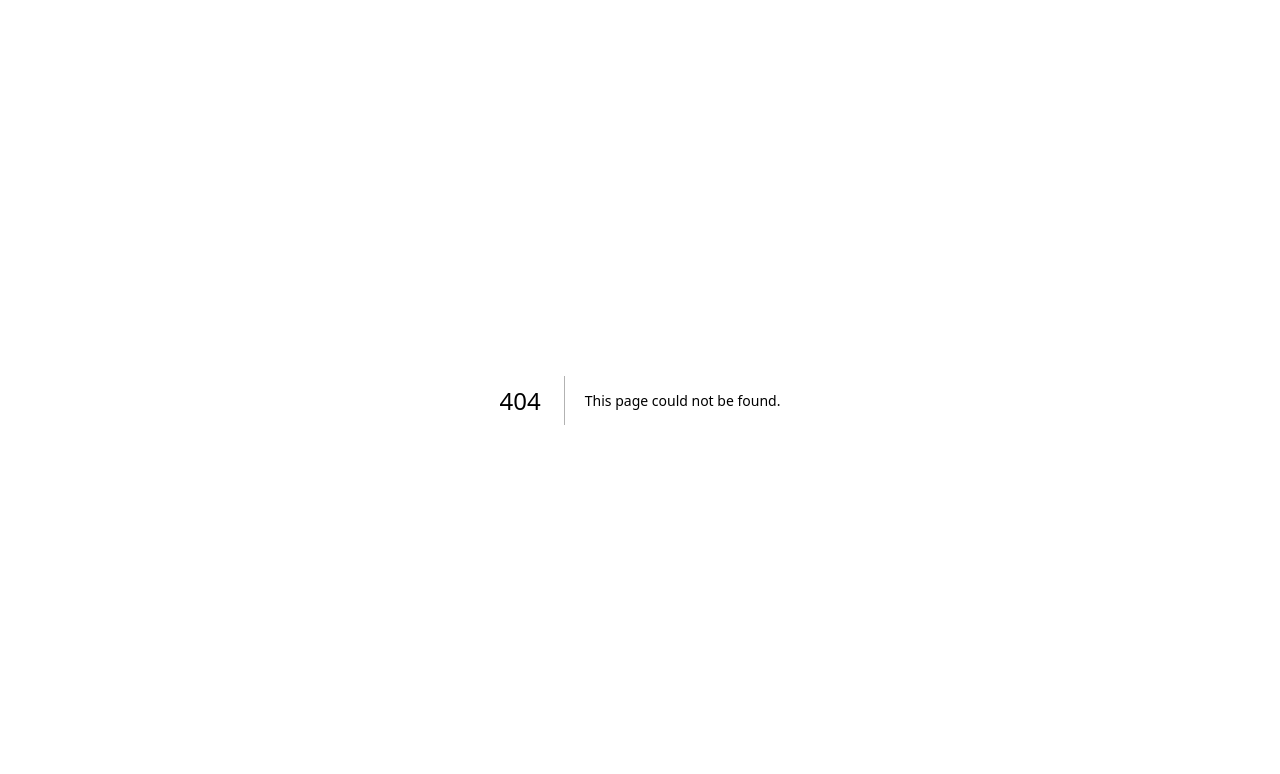
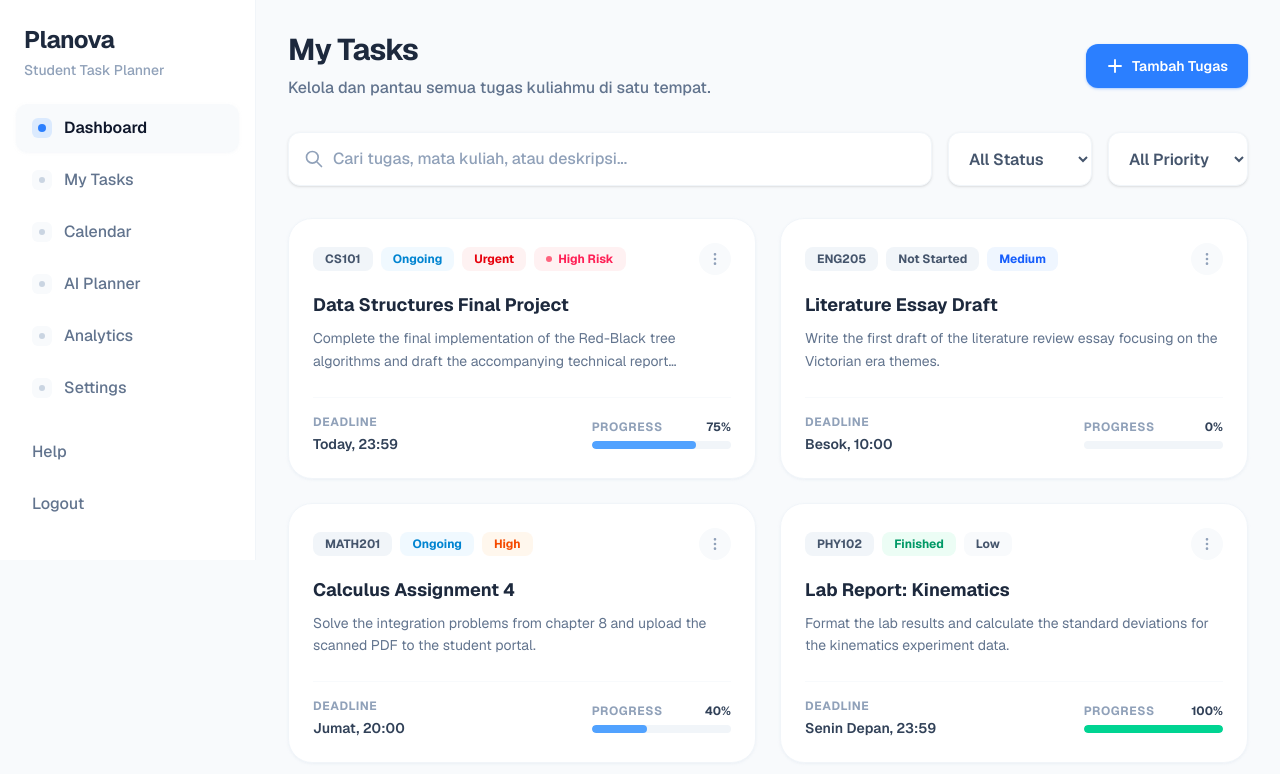
Before and after one commit to Ctiaqis/Planova, a Next.js app: page /my-tasks in a window 1280 px wide. Before the commit this address had no page. Shown: the top 774 px of the page. Built offline with nearby package versions, Linux system fonts and the light colour scheme.

Commit message:
feat: implement task management dashboard with filtering and task cards

```diff
--- /dev/null
+++ b/src/app/my-tasks/page.tsx
@@ -0,0 +1,103 @@
+import { Sidebar } from '@/components/sidebar';
+import { TaskFilter } from '@/components/task-filter';
+import { TaskCard } from '@/components/task-card';
+
+export default function MyTasks() {
+  const dummyTasks = [
+    {
+      id: 1,
+      courseCode: 'CS101',
+      title: 'Data Structures Final Project',
+      description: 'Complete the final implementation of the Red-Black tree algorithms and draft the accompanying technical report explaining the time complexities.',
+      priority: 'Urgent',
+      status: 'Ongoing',
+      risk: 'High Risk',
+      deadline: 'Today, 23:59',
+      progress: 75,
+    },
+    {
+      id: 2,
+      courseCode: 'ENG205',
+      title: 'Literature Essay Draft',
+      description: 'Write the first draft of the literature review essay focusing on the Victorian era themes.',
+      priority: 'Medium',
+      status: 'Not Started',
+      deadline: 'Besok, 10:00',
+      progress: 0,
+    },
+    {
+      id: 3,
+      courseCode: 'MATH201',
+      title: 'Calculus Assignment 4',
+      description: 'Solve the integration problems from chapter 8 and upload the scanned PDF to the student portal.',
+      priority: 'High',
+      status: 'Ongoing',
+      deadline: 'Jumat, 20:00',
+      progress: 40,
+    },
+    {
+      id: 4,
+      courseCode: 'PHY102',
+      title: 'Lab Report: Kinematics',
+      description: 'Format the lab results and calculate the standard deviations for the kinematics experiment data.',
+      priority: 'Low',
+      status: 'Finished',
+      deadline: 'Senin Depan, 23:59',
+      progress: 100,
+    },
+    {
+      id: 5,
+      courseCode: 'CS102',
+      title: 'Web Dev Portfolio',
+      description: 'Create a responsive portfolio website using React and Tailwind CSS. Deploy to Vercel.',
+      priority: 'Medium',
+      status: 'Ongoing',
+      deadline: '15 Okt, 12:00',
+      progress: 60,
+    }
+  ];
+
+  return (
+    <div className="flex min-h-screen bg-slate-50">
+      <Sidebar />
+
+      <main className="flex-1 flex flex-col h-screen overflow-hidden">
+        <div className="flex-1 overflow-y-auto px-8 pb-12 pt-8">
+
+          <div className="flex flex-col sm:flex-row sm:items-center justify-between gap-4 mb-8">
+            <div>
+              <h1 className="text-3xl font-bold text-slate-800 tracking-tight">My Tasks</h1>
+              <p className="text-slate-500 mt-2 font-medium">Kelola dan pantau semua tugas kuliahmu di satu tempat.</p>
+            </div>
+
+            <button className="flex items-center justify-center gap-2 px-5 py-3 bg-blue-500 hover:bg-blue-600 text-white rounded-xl text-sm font-semibold shadow-sm shadow-blue-500/30 transition-colors">
+              <svg xmlns="http://www.w3.org/2000/svg" width="18" height="18" fill="none" viewBox="0 0 24 24" stroke="currentColor" strokeWidth="2.5">
+                <path strokeLinecap="round" strokeLinejoin="round" d="M12 4v16m8-8H4" />
+              </svg>
+              Tambah Tugas
+            </button>
+          </div>
+
+          <TaskFilter />
+
+          <div className="grid grid-cols-1 lg:grid-cols-2 gap-6">
+            {dummyTasks.map((task) => (
+              <TaskCard
+                key={task.id}
+                courseCode={task.courseCode}
+                title={task.title}
+                description={task.description}
+                priority={task.priority}
+                status={task.status}
+                risk={task.risk}
+                deadline={task.deadline}
+                progress={task.progress}
+              />
+            ))}
+          </div>
+
+        </div>
+      </main>
+    </div>
+  );
+}
--- /dev/null
+++ b/src/components/task-card.tsx
@@ -0,0 +1,84 @@
+interface TaskCardProps {
+  courseCode: string;
+  title: string;
+  description: string;
+  priority: string;
+  status: string;
+  risk?: string;
+  deadline: string;
+  progress: number;
+}
+
+export function TaskCard({ courseCode, title, description, priority, status, risk, deadline, progress }: TaskCardProps) {
+  const getStatusColor = (status: string) => {
+    switch (status) {
+      case 'Not Started': return 'bg-slate-100 text-slate-600';
+      case 'Ongoing': return 'bg-sky-50 text-sky-600';
+      case 'Finished': return 'bg-emerald-50 text-emerald-600';
+      default: return 'bg-slate-100 text-slate-600';
+    }
+  };
+
+  const getPriorityColor = (priority: string) => {
+    switch (priority) {
+      case 'Urgent': return 'bg-red-50 text-red-600';
+      case 'High': return 'bg-orange-50 text-orange-600';
+      case 'Medium': return 'bg-blue-50 text-blue-600';
+      case 'Low': return 'bg-slate-50 text-slate-600';
+      default: return 'bg-slate-50 text-slate-600';
+    }
+  };
+
+  return (
+    <div className="bg-white rounded-3xl p-6 shadow-sm shadow-slate-200/40 border border-slate-100 flex flex-col gap-4 relative overflow-hidden transition-all hover:shadow-md group">
+      <div className="flex flex-wrap items-center justify-between gap-2">
+        <div className="flex flex-wrap gap-2">
+          <span className="px-3 py-1 bg-slate-100 text-slate-600 rounded-lg text-xs font-bold">{courseCode}</span>
+          <span className={`px-3 py-1 rounded-lg text-xs font-bold ${getStatusColor(status)}`}>
+            {status}
+          </span>
+          <span className={`px-3 py-1 rounded-lg text-xs font-bold ${getPriorityColor(priority)}`}>
+            {priority}
+          </span>
+          {risk && (
+            <span className="px-3 py-1 bg-rose-50 text-rose-500 rounded-lg text-xs font-bold flex items-center gap-1.5">
+              <span className="w-1.5 h-1.5 rounded-full bg-rose-400"></span>
+              {risk}
+            </span>
+          )}
+        </div>
+
+        <button className="w-8 h-8 rounded-full bg-slate-50 hover:bg-slate-100 flex items-center justify-center text-slate-400 transition-colors">
+          <svg xmlns="http://www.w3.org/2000/svg" width="16" height="16" fill="none" viewBox="0 0 24 24" stroke="currentColor" strokeWidth="2">
+            <path strokeLinecap="round" strokeLinejoin="round" d="M12 5v.01M12 12v.01M12 19v.01M12 6a1 1 0 110-2 1 1 0 010 2zm0 7a1 1 0 110-2 1 1 0 010 2zm0 7a1 1 0 110-2 1 1 0 010 2z" />
+          </svg>
+        </button>
+      </div>
+
+      <div>
+        <h3 className="text-lg font-bold text-slate-800">{title}</h3>
+        <p className="text-sm text-slate-500 mt-2 leading-relaxed line-clamp-2">{description}</p>
+      </div>
+
+      <div className="flex flex-col sm:flex-row sm:items-center justify-between mt-2 pt-4 border-t border-slate-50 gap-4">
+        <div className="flex flex-col gap-1 w-full sm:w-auto">
+          <span className="text-xs text-slate-400 font-bold uppercase tracking-wider">Deadline</span>
+          <span className="text-sm font-semibold text-slate-700">{deadline}</span>
+        </div>
+
+        <div className="flex flex-col gap-1.5 w-full sm:w-1/2 md:w-1/3">
+          <div className="flex justify-between items-end">
+            <span className="text-xs text-slate-400 font-bold uppercase tracking-wider">Progress</span>
+            <span className="text-xs font-bold text-slate-700">{progress}%</span>
+          </div>
+          <div className="h-2 w-full bg-slate-100 rounded-full overflow-hidden">
+            <div
+              className={`h-full rounded-full transition-all duration-500 ${progress === 100 ? 'bg-emerald-400' : 'bg-blue-400'}`}
+              style={{ width: `${progress}%` }}
+            ></div>
+          </div>
+        </div>
+      </div>
+    </div>
+  );
+}
--- /dev/null
+++ b/src/components/task-filter.tsx
@@ -0,0 +1,39 @@
+export function TaskFilter() {
+  return (
+    <div className="flex flex-col xl:flex-row gap-4 mb-8">
+      {/* Search Bar */}
+      <div className="relative flex-1">
+        <div className="absolute inset-y-0 left-0 pl-4 flex items-center pointer-events-none">
+          <svg xmlns="http://www.w3.org/2000/svg" className="h-5 w-5 text-slate-400" fill="none" viewBox="0 0 24 24" stroke="currentColor" strokeWidth={2}>
+            <path strokeLinecap="round" strokeLinejoin="round" d="M21 21l-6-6m2-5a7 7 0 11-14 0 7 7 0 0114 0z" />
+          </svg>
+        </div>
+        <input
+          type="text"
+          placeholder="Cari tugas, mata kuliah, atau deskripsi..."
+          className="w-full pl-11 pr-4 py-3.5 bg-white border border-slate-100 rounded-xl shadow-sm focus:outline-none focus:ring-2 focus:ring-blue-400/50 text-slate-700 font-medium placeholder-slate-400 transition-shadow"
+        />
+      </div>
+
+      <div className="flex flex-wrap sm:flex-nowrap gap-4">
+        {/* Status Filter */}
+        <select className="flex-1 sm:flex-none bg-white border border-slate-100 rounded-xl px-4 py-3.5 text-slate-600 font-semibold shadow-sm focus:outline-none focus:ring-2 focus:ring-blue-400/50 cursor-pointer min-w-[140px]">
+          <option value="All">All Status</option>
+          <option value="Not Started">Not Started</option>
+          <option value="Ongoing">Ongoing</option>
+          <option value="Finished">Finished</option>
+          <option value="High Risk">High Risk</option>
+        </select>
+
+        {/* Priority Filter */}
+        <select className="flex-1 sm:flex-none bg-white border border-slate-100 rounded-xl px-4 py-3.5 text-slate-600 font-semibold shadow-sm focus:outline-none focus:ring-2 focus:ring-blue-400/50 cursor-pointer min-w-[140px]">
+          <option value="All">All Priority</option>
+          <option value="Low">Low</option>
+          <option value="Medium">Medium</option>
+          <option value="High">High</option>
+          <option value="Urgent">Urgent</option>
+        </select>
+      </div>
+    </div>
+  );
+}
```
